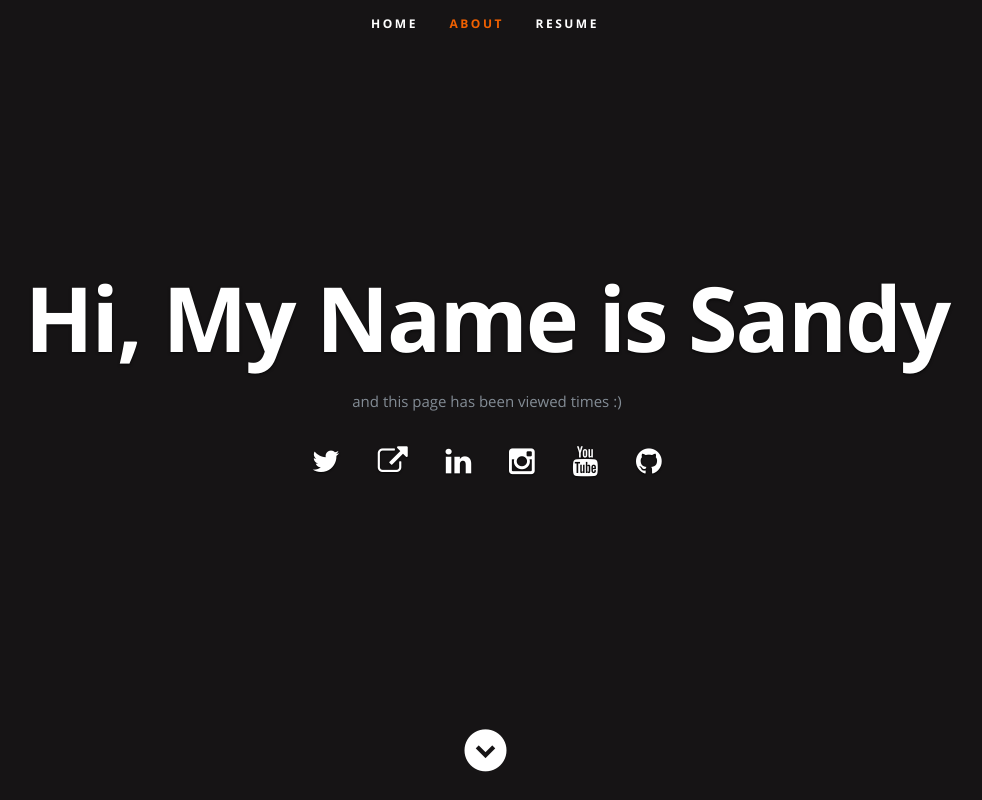
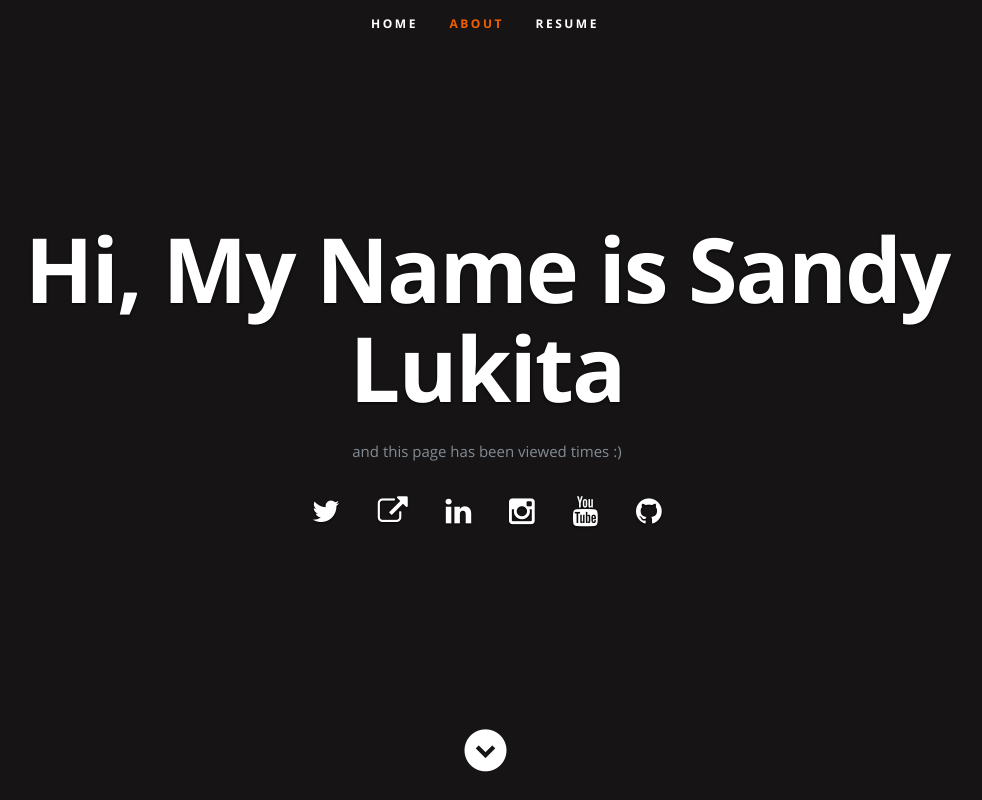
Before and after one commit to sandylukita/azure-resume2, a plain HTML site: page frontend/index.html in a window 1280 px wide. Shown: the top 800 px of the page, without its empty margins (155-1137 px from the left). Drawn offline with nearby package versions, Linux system fonts and the light colour scheme; no server answers.

Commit message:
Change HTML

```diff
--- a/frontend/index.html
+++ b/frontend/index.html
@@ -54,7 +54,7 @@
 
       <div class="row banner">
          <div class="banner-text">
-            <h1 class="responsive-headline">Hi, My Name is Sandy</h1>
+            <h1 class="responsive-headline">Hi, My Name is Sandy Lukita</h1>
 
             <p>and this page has been viewed <a id="counter"></a> times :) </p>
             <ul class="social">
```
